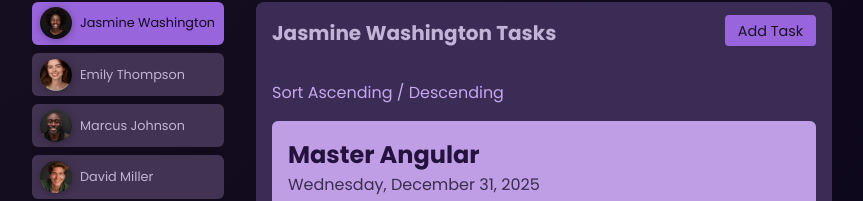
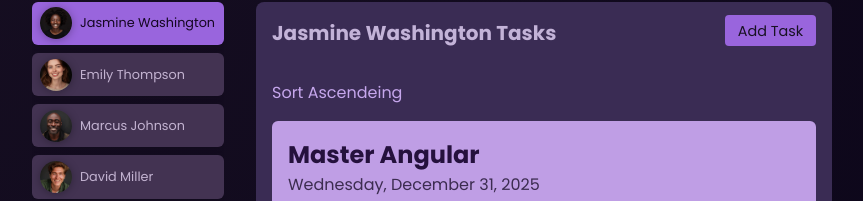
Before and after one commit to FilonenkoDima/EasyTask, an Angular app: page /users/u1/tasks in a window 1280 px wide. Shown: the part 270-471 px from the top of the page, without its empty margins (208-1071 px from the left). Built offline with nearby package versions, Linux system fonts and the light colour scheme.

Commit message:
implemented sorting tasks functionality

```diff
--- a/src/app/tasks/tasks.component.html
+++ b/src/app/tasks/tasks.component.html
@@ -1,6 +1,8 @@
 <p>
-  <a routerLink="./" [queryParams]="{ order: 'asc' }"
-    >Sort Ascending / Descending</a
+  <a
+    routerLink="./"
+    [queryParams]="{ order: order() === 'asc' ? 'desc' : 'asc' }"
+    >Sort {{ order() === "asc" ? "Descending" : "Ascendeing" }}</a
   >
 </p>
 
--- a/src/app/tasks/tasks.component.ts
+++ b/src/app/tasks/tasks.component.ts
@@ -1,5 +1,13 @@
-import { Component, computed, inject, input } from '@angular/core';
-import { RouterLink } from '@angular/router';
+import {
+  Component,
+  computed,
+  DestroyRef,
+  inject,
+  input,
+  OnInit,
+  signal,
+} from '@angular/core';
+import { ActivatedRoute, RouterLink } from '@angular/router';
 
 import { TaskComponent } from './task/task.component';
 import { TasksService } from './tasks.service';
@@ -11,10 +19,30 @@ import { TasksService } from './tasks.service';
   styleUrl: './tasks.component.css',
   imports: [TaskComponent, RouterLink],
 })
-export class TasksComponent {
+export class TasksComponent implements OnInit {
   userId = input.required<string>();
+  order = signal<'asc' | 'desc'>('desc');
   private tasksService = inject(TasksService);
   userTasks = computed(() =>
-    this.tasksService.allTasks().filter((task) => task.userId === this.userId())
+    this.tasksService
+      .allTasks()
+      .filter((task) => task.userId === this.userId())
+      .sort((a, b) => {
+        if (this.order() === 'desc') {
+          return a.id > b.id ? -1 : 1;
+        } else {
+          return a.id > b.id ? 1 : -1;
+        }
+      })
   );
+  private activateRoute = inject(ActivatedRoute);
+  private destroyRef = inject(DestroyRef);
+
+  ngOnInit(): void {
+    const subscription = this.activateRoute.queryParams.subscribe({
+      next: (params) => this.order.set(params['order']),
+    });
+
+    this.destroyRef.onDestroy(() => subscription.unsubscribe());
+  }
 }
```
